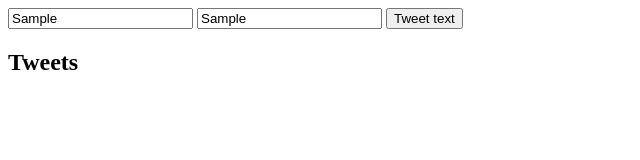
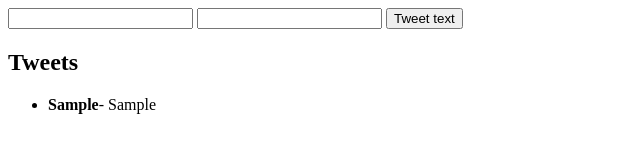
Before and after one commit to sauliusss/formEvents, a website: page index.html in a window 1280 px wide. Both pictures are taken after typing "Sample", "Sample" into the empty fields and a click on the button "Tweet text". Shown: the whole page, without its empty margins (0-640 px from the left). Drawn offline with Linux system fonts and the light colour scheme.

Commit message:
form done

```diff
--- a/app.js
+++ b/app.js
@@ -1,7 +1,19 @@
 const tweetForm = document.querySelector("#tweetForm");
-tweetForm.addEventListener("click", function (e) {
-  const usernameInput = document.querySelectorAll("input")[0];
-  const tweetInput = document.querySelectorAll("input")[1];
-  console.log(usernameInput.value, tweetInput.value);
+const tweetContainer = document.querySelector("#tweets");
+tweetForm.addEventListener("submit", function (e) {
   e.preventDefault();
+  const usernameInput = tweetForm.elements.username;
+  const tweetInput = tweetForm.elements.tweet;
+  addTweet(usernameInput.value, tweetInput.value);
+  usernameInput.value = " ";
+  tweetInput.value = " ";
 });
+
+const addTweet = (username, tweet) => {
+  const newTweet = document.createElement("li");
+  const bTag = document.createElement("b");
+  bTag.append(username);
+  newTweet.append(bTag);
+  newTweet.append(`- ${tweet}`);
+  tweetContainer.append(newTweet);
+};
--- a/index.html
+++ b/index.html
@@ -13,7 +13,7 @@
     </form>
 
     <h2>Tweets</h2>
-    <ul id="tweet"></ul>
+    <ul id="tweets"></ul>
     <script src="./app.js"></script>
   </body>
 </html>
```
